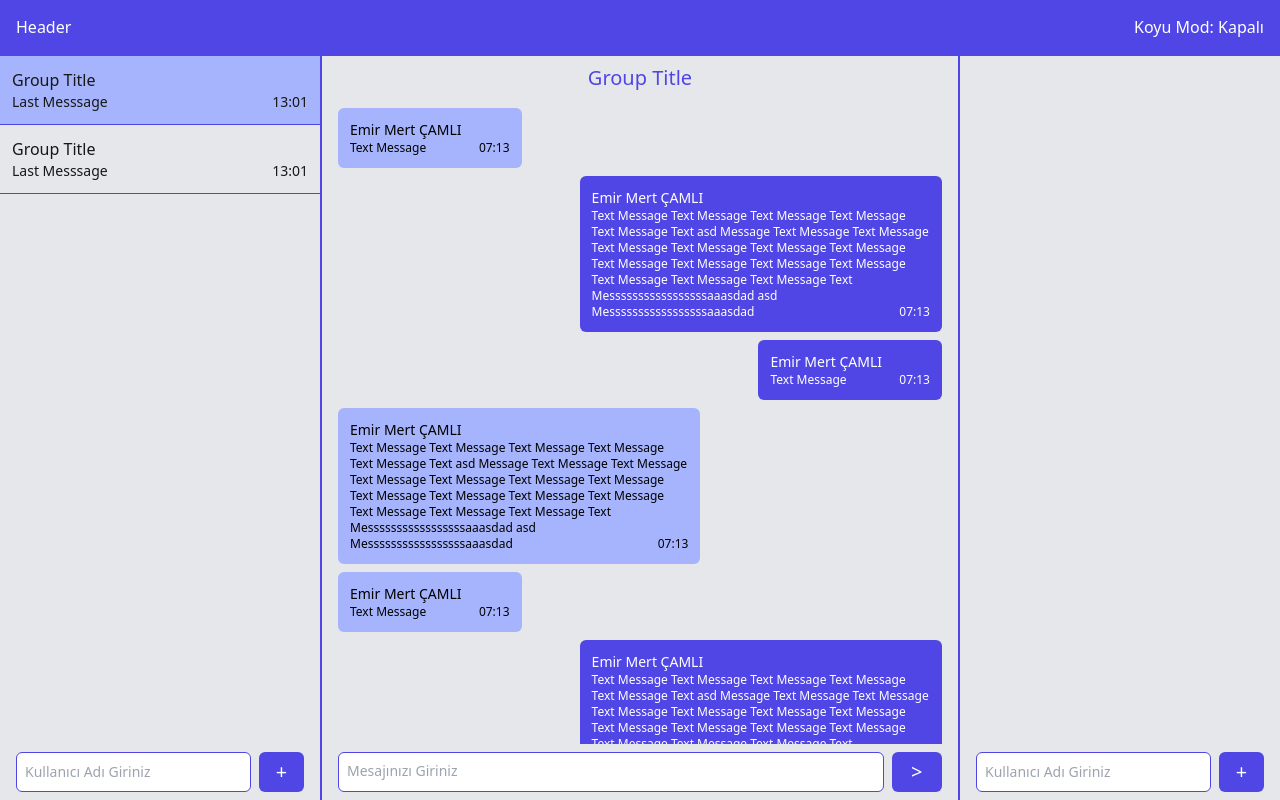
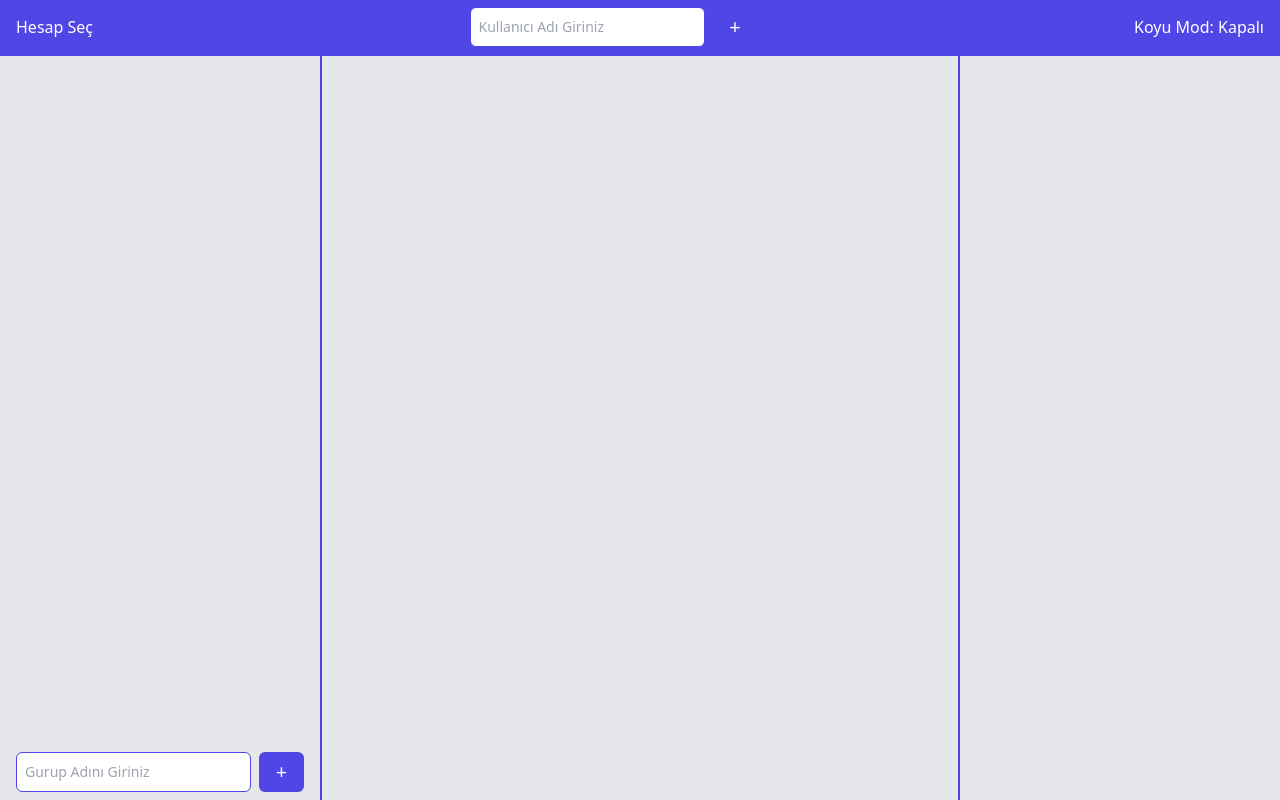
Before and after one commit to EmirMC/React-Chat-App, a React (Create React App) app: page / in a window 1280 px wide. Built offline with nearby package versions, Linux system fonts and the light colour scheme.

Commit message:
All Commits

```diff
--- a/src/App.js
+++ b/src/App.js
@@ -1,8 +1,40 @@
+import { useState, useEffect } from "react";
 import { Header, Leftbar, Rightbar, Chat } from "./components/Components.js";
+import { mainContext } from "./context/Store.js";
 
 export default function App() {
+  const [user, setUser] = useState({});
+  const [selectedGroupId, setSelectedGroupId] = useState(null);
+  const [message, setMessage] = useState([]);
+  const [groups, setGroups] = useState(() => localStorage.getItem("groups") !== null ? JSON.parse(localStorage.getItem('groups')) : []);
+  const [users, setUsers] = useState(() => localStorage.getItem("users") !== null ? JSON.parse(localStorage.getItem('users')) : {});
+
+  useEffect(() => {
+
+    return () => {
+      setSelectedGroupId(null);
+      setMessage([]);
+      setGroups(() => localStorage.getItem("groups") !== null ? JSON.parse(localStorage.getItem('groups')) : []);
+      setUser(() => localStorage.getItem("users") !== null ? JSON.parse(localStorage.getItem('users')) : {});
+    }
+  }, []);
+
+  const data = {
+    user,
+    setUser,
+    selectedGroupId,
+    setSelectedGroupId,
+    groups,
+    setGroups,
+    users,
+    setUsers,
+    message,
+    setMessage
+  }
+
   return (
-    <div className="w-full h-screen flex bg-gray-200 dark:bg-gray-700 flex-col">
+    <mainContext.Provider value={data}>
+      <div className="w-full h-screen flex bg-gray-200 dark:bg-neutral-900 flex-col">
         <Header />
         <div className="grid grid-cols-12 flex-1">
           <Leftbar />
@@ -10,5 +42,6 @@ export default function App() {
           <Rightbar />
         </div>
       </div>
+    </mainContext.Provider>
   )
 }
--- a/src/components/Add.js
+++ b/src/components/Add.js
@@ -1,16 +1,72 @@
 import { useState } from "react";
+import { mainContext, useContext } from "../context/Store";
 
 export default function Add({ type, addStatus }) {
-    const [message, setMessage] = useState("");
+    const [data, setData] = useState("");
+    const { user, setSelectedGroupId, groups, setGroups, selectedGroupId, setMessage, setUsers, users, setUser } = useContext(mainContext);
 
-    const text = type === 'add_group_user' ? "Kullanıcı Adı Giriniz" : type === 'add_group' ? "Gurup Adını Giriniz" : type === 'add_message' ? "Mesajınızı Giriniz" : "";
+    function ToSeoUrl(url) {
+        return url.toString()               // Convert to string
+            .normalize('NFD')               // Change diacritics
+            .replace(/[\u0300-\u036f]/g, '') // Remove illegal characters
+            .replace(/\s+/g, '')            // Change whitespace to dashes
+            .toLowerCase()                  // Change to lowercase
+            .replace(/&/g, '')          // Replace ampersand
+            .replace(/[^a-z0-9\-]/g, '')     // Remove anything that is not a letter, number or dash
+            .replace(/-+/g, '')             // Remove duplicate dashes
+            .replace(/^-*/, '')              // Remove starting dashes
+            .replace(/-*$/, '');             // Remove trailing dashes
+    }
+
+    const addFunction = async (data) => {
+        if (type === 'add_group') {
+            setGroups((groups) => {
+                let arr = groups;
+                console.log(arr);
+                arr.push({ 'groupName': data, 'groupUsers': [user.userId], messages: [] });
+                localStorage.setItem("groups", JSON.stringify(arr));
+                setSelectedGroupId(arr.length - 1);
+                return arr;
+            });
+        } else if (type === 'add_message') {
+            setMessage(m => {
+                var time = new Date();
+                time = parseInt(time / 1000);
+                let arr = groups;
+                let nowGroup = groups[selectedGroupId];
+                let tempArr = m;
+                tempArr.push({ userId: user.userId, message: data, createDate: time });
+
+                if (selectedGroupId !== 0) {
+                    nowGroup.messages = tempArr;
+                    arr.splice(selectedGroupId);
+                    arr.unshift(nowGroup);
+                    setSelectedGroupId(0);
+                } else {
+                    arr[0].messages = tempArr;
+                }
+
+                localStorage.setItem("groups", JSON.stringify(arr));
+                setGroups(arr);
+                return tempArr;
+            });
+        } else if (type === 'add_user') {
+            setUser({ userName: data, userId: ToSeoUrl(data) });
+            setUsers({ [ToSeoUrl(data)]: { userName: data }, ...users});
+            localStorage.setItem("users", JSON.stringify({ [ToSeoUrl(data)]: { userName: data }, ...users}));
+        }
+
+        setData("");
+    }
+
+    const text = type === 'add_user' ? "Kullanıcı Adı Giriniz" : type === 'add_group' ? "Gurup Adını Giriniz" : type === 'add_message' ? "Mesajınızı Giriniz" : "";
     return (
         <div className="w-full text-center text-xl text-indigo-600 absolute bottom-2 left-0 px-4 flex flex-row h-10">
             {addStatus ?
-                <input className="w-full rounded-md border border-indigo-600 dark:border-neutral-600 p-2 text-sm resize-none dark:bg-neutral-800 dark:text-neutral-400 dark:placeholder-neutral-600 focus:outline-0" placeholder={text} onChange={(e) => setMessage(e.target.value)} /> :
-                <textarea className="w-full rounded-md border border-indigo-600 dark:border-neutral-600 p-2 text-sm resize-none dark:bg-neutral-800 dark:text-neutral-400 dark:placeholder-neutral-600 focus:outline-0" onChange={(e) => setMessage(e.target.value)} placeholder={text}>{message}</textarea>
+                <input className="w-full rounded-md border border-indigo-600 dark:border-neutral-600 p-2 text-sm resize-none dark:bg-neutral-800 dark:text-neutral-400 dark:placeholder-neutral-600 focus:outline-0" placeholder={text} value={data} onChange={(e) => setData(e.target.value)} /> :
+                <textarea className="w-full rounded-md border border-indigo-600 dark:border-neutral-600 p-2 text-sm resize-none dark:bg-neutral-800 dark:text-neutral-400 dark:placeholder-neutral-600 focus:outline-0" onChange={(e) => setData(e.target.value)} placeholder={text} value={data}></textarea>
             }
-            <button className="w-14 bg-indigo-600 dark:bg-neutral-600 text-white rounded-md flex items-center text-center justify-center ml-2 leading-loose" onClick={() => alert(message)}>{addStatus ? "+" : ">"}</button>
+            <button className="w-14 bg-indigo-600 dark:bg-neutral-600 text-white rounded-md flex items-center text-center justify-center ml-2 leading-loose" onClick={() => addFunction(data)}>{addStatus ? "+" : ">"}</button>
         </div>
     )
 }
--- a/src/components/Chat.js
+++ b/src/components/Chat.js
@@ -1,63 +1,43 @@
-import Add from "./Add"
+import Add from "./Add";
+import { mainContext, useContext } from "../context/Store";
+import { useEffect } from "react";
 
 export default function Chat() {
+    const { user, selectedGroupId, groups, users, message, setMessage } = useContext(mainContext);
+    useEffect(() => {
+        setMessage(groups.length > 0 && selectedGroupId !== null && typeof groups[selectedGroupId] !== undefined ? groups[selectedGroupId].messages : []);
+
+        /* return () => {
+            setMessage(groups.length > 0 && selectedGroupId !== null && typeof groups[selectedGroupId] !== undefined ? groups[selectedGroupId].messages : []);
+        } */
+    }, [selectedGroupId, groups]);
+
+    useEffect(() => {
+        console.log("reffresh");
+    }, [message]);
+
+    if (selectedGroupId === null || Object.keys(users).length === 0 || groups.length === 0) {
+        return (<div className="main"></div>);
+    }
+
     return (
         <div className="main">
             <div className="w-full text-center text-xl text-indigo-600 dark:text-neutral-200 absolute top-2 left-0">
-                <span>Group Title</span>
+                <span>{groups[selectedGroupId].groupName}({message.length})</span>
             </div>
             <div className="overflow-y-auto flex flex-col w-full pr-2">
-                <div className="message message-passive">
-                    <span className="pr-12 text-sm">Emir Mert ÇAMLI</span>
-                    <p>
-                        Text Message
-                        <span className="float-right max-w-min">07:13</span>
-                    </p>
-                </div>
-                <div className="message message-active">
-                    <span className="pr-12 text-sm">Emir Mert ÇAMLI</span>
-                    <p>
-                        Text Message Text Message Text Message Text Message Text Message Text asd Message
-                        Text Message Text Message Text Message Text Message Text Message Text Message
-                        Text Message Text Message Text Message Text Message Text Message Text Message
-                        Text Message Text Messsssssssssssssssaaasdad asd Messsssssssssssssssaaasdad
-                        <span className="float-right max-w-min">07:13</span>
-                    </p>
-                </div>
-                <div className="message message-active">
-                    <span className="pr-12 text-sm">Emir Mert ÇAMLI</span>
-                    <p>
-                        Text Message
-                        <span className="float-right max-w-min">07:13</span>
-                    </p>
-                </div>
-                <div className="message message-passive">
-                    <span className="pr-12 text-sm">Emir Mert ÇAMLI</span>
-                    <p>
-                        Text Message Text Message Text Message Text Message Text Message Text asd Message
-                        Text Message Text Message Text Message Text Message Text Message Text Message
-                        Text Message Text Message Text Message Text Message Text Message Text Message
-                        Text Message Text Messsssssssssssssssaaasdad asd Messsssssssssssssssaaasdad
-                        <span className="float-right max-w-min">07:13</span>
-                    </p>
-                </div>
-                <div className="message message-passive">
-                    <span className="pr-12 text-sm">Emir Mert ÇAMLI</span>
-                    <p>
-                        Text Message
-                        <span className="float-right max-w-min">07:13</span>
-                    </p>
-                </div>
-                <div className="message message-active">
-                    <span className="pr-12 text-sm">Emir Mert ÇAMLI</span>
-                    <p>
-                        Text Message Text Message Text Message Text Message Text Message Text asd Message
-                        Text Message Text Message Text Message Text Message Text Message Text Message
-                        Text Message Text Message Text Message Text Message Text Message Text Message
-                        Text Message Text Messsssssssssssssssaaasdad asd Messsssssssssssssssaaasdad
-                        <span className="float-right max-w-min">07:13</span>
-                    </p>
-                </div>
+                {message.map((val, i) => {
+                    const time = new Date((val.createDate) * 1000);
+                    return (
+                        <div key={i} className={`message message-${val.userId === user.userId ? "active" : "passive"}`}>
+                            <span className="pr-12 text-sm">{Object.keys(users).indexOf(val.userId) !== -1 && typeof users[val.userId].userName !== 'undefined' ? users[val.userId].userName : 'unknown'}</span>
+                            <p>
+                                {val.message}
+                                <span className="float-right max-w-min">{time.getHours() + ":" + time.getMinutes()}</span>
+                            </p>
+                        </div>
+                    )
+                })}
             </div>
             <Add type="add_message" addStatus={false} />
         </div>
--- a/src/components/Header.js
+++ b/src/components/Header.js
@@ -1,8 +1,11 @@
 import { useState, useEffect } from "react";
+import { mainContext, useContext } from "../context/Store";
+import Add from "./Add";
 const html = window.document.documentElement;
 
 export default function Header() {
     const [darkMode, setDarkMode] = useState(() => localStorage.getItem("theme"));
+    const { user, setUser, users } = useContext(mainContext);
 
     const toggleDarkMode = () => {
         var newMode = darkMode === 'dark' ? 'light' : 'dark';
@@ -24,7 +27,20 @@ export default function Header() {
 
     return (
         <div className="w-full flex flex-row justify-between border-b-2 border-indigo-600 bg-indigo-600 dark:bg-neutral-800 dark:border-neutral-800 text-white px-4 h-14 items-center">
-            Header
+            <input type="checkbox" className="hidden peer" id="profile" />
+            <label className="cursor-pointer" for="profile">{typeof user.userName === 'string' ? user.userName : "Hesap Seç"}</label>
+            <div className="hidden peer-checked:flex bg-indigo-600 dark:bg-neutral-600 absolute top-14 left-0 z-10 flex flex-col border-r border-neutral-200">
+                {Object.keys(users).map(id => {
+                    return (
+                        <button key={id} className="py-4 px-8 text-white min-w-min text-center border-b border-neutral-200" onClick={() => setUser({ ...users[id], 'userId': id })}>
+                            {users[id].userName}
+                        </button>
+                    )
+                })}
+            </div>
+            <div className="relative w-80 h-14">
+                <Add type="add_user" addStatus={true} />
+            </div>
             <button onClick={() => toggleDarkMode()}>Koyu Mod: {darkMode === 'dark' ? 'Açık' : 'Kapalı'}</button>
         </div>
     )
--- a/src/components/Leftbar.js
+++ b/src/components/Leftbar.js
@@ -1,23 +1,33 @@
 import Add from "./Add";
+import { mainContext, useContext } from "../context/Store";
+import { useEffect } from "react";
 
 export default function Leftbar() {
+    const { selectedGroupId, setSelectedGroupId, groups, users, user } = useContext(mainContext);
+
+    useEffect(() => {
+
+    }, [groups, selectedGroupId]);
+
     return (
         <div className="sidebar">
-            <div className="group group-active">
-                <span>Group Title</span>
-                <div>
-                    <span>Last Messsage</span>
-                    <span>13:01</span>
-                </div>
-            </div>
-            <div className="group group-passive">
-                <span>Group Title</span>
-                <div>
-                    <span>Last Messsage</span>
-                    <span>13:01</span>
-                </div>
-            </div>
-            <Add type="add_group_user" addStatus={true} />
+            {groups?.map((val, i) => {
+                const time = val.messages.length > 0 ? new Date((val.messages[val['messages'].length - 1].createDate) * 1000) : false;
+                if (val.groupUsers.indexOf(user.userId) !== -1) {
+                    return (
+                        <div key={i} className={`groups groups-${i === selectedGroupId ? "active" : "passive"}`} onClick={() => setSelectedGroupId(i)}>
+                            <span>{val.groupName}</span>
+                            {(time && Object.keys(users).length > 0) &&
+                                <div>
+                                    <span>{users[val.messages[val['messages'].length - 1].userId].userName} : {val.messages[val['messages'].length - 1].message}</span>
+                                    <span>{time.getHours() + ":" + time.getMinutes()}</span>
+                                </div>
+                            }
+                        </div>
+                    )
+                }
+            })}
+            <Add type="add_group" addStatus={true} />
         </div>
     )
 }
--- a/src/components/Rightbar.js
+++ b/src/components/Rightbar.js
@@ -1,9 +1,61 @@
-import Add from "./Add";
+import { mainContext, useContext } from "../context/Store";
 
 export default function Rightbar() {
+    const { selectedGroupId, setSelectedGroupId, setGroups, groups, users } = useContext(mainContext);
+
+    const removeGroup = () => {
+        setGroups((groups) => {
+            let arr = groups;
+            arr = arr.filter((e, i) => {
+                console.log("i: " + i + " id: " + selectedGroupId);
+                return i !== selectedGroupId
+            });
+            console.log(arr);
+            localStorage.setItem('groups', JSON.stringify(arr));
+            setSelectedGroupId(null);
+            return arr;
+        })
+    }
+
+    if (groups.length === 0 || selectedGroupId === null) {
+        return (<div className="sidebar"></div>);
+    }
+
+    const ejectGroups = () => {
+
+    }
+
+    const addGroups = () => {
+
+    }
+
     return (
-        <div className="sidebar">
-            <Add type="add_group_user" addStatus={true} />
+        <div className="sidebar p-4">
+            <div className="w-full dark:text-neutral-200 text-neutral-900 gap-3 flex flex-col">
+                <label className="">Gruptaki Kişiler</label>
+                {groups[selectedGroupId]['groupUsers'].map(id => {
+                    return (
+                        <div className="w-full border-2 dark:border-neutral-200 rounded-md py-2 px-4 flex flex-row justify-between items-center">
+                            <span>{users[id].userName}</span>
+                            <button className="py-1 px-2 font-black bg-red-600 rounded-md" onClick={() => ejectGroups()}>-</button>
+                        </div>
+                    )
+                })}
+            </div>
+            <div className="w-full dark:text-neutral-200 text-neutral-900 gap-3 flex flex-col mt-2.5">
+                <label className="">Gruptaki Kişiler</label>
+                {Object.keys(users).map(id => {
+                    if (groups[selectedGroupId]['groupUsers'].indexOf(id) === -1) {
+                        return (
+                            <div className="w-full border-2 dark:border-neutral-200 rounded-md py-2 px-4 flex flex-row justify-between items-center">
+                                <span>{users[id].userName}</span>
+                                <button className="py-1 px-2 font-black bg-red-600 rounded-md" onClick={() => addGroups()}>+</button>
+                            </div>
+                        )
+                    }
+                })}
+            </div>
+            <button className="w-full p-4 bg-red-600 text-white text-center mt-auto" onClick={() => removeGroup()}>Grubu Sil</button>
         </div>
     )
 }
--- /dev/null
+++ b/src/context/Store.js
@@ -0,0 +1,5 @@
+import { createContext, useContext } from 'react';
+
+const mainContext = createContext();
+
+export {mainContext, useContext};
--- a/src/index.css
+++ b/src/index.css
@@ -9,29 +9,29 @@
     .message {
         @apply p-3 rounded-md max-w-[60%] h-min text-xs my-1;
     }
-    .message-active {
+    .message.message-active {
         @apply bg-indigo-600 ml-auto text-white dark:bg-neutral-600;
     }
-    .message-passive {
+    .message.message-passive {
         @apply bg-indigo-300 mr-auto dark:bg-neutral-400;
     }
     .sidebar {
         @apply col-span-3 hidden md:flex overflow-y-auto flex-col relative;
         height: calc(100vh - 56px);
     }
-    .group {
+    .groups {
         @apply flex flex-col p-3 border-indigo-600 dark:border-neutral-800 border-b-[1px] text-sm text-neutral-900 dark:text-white;
     }
-    .group-active {
+    .groups.groups-active {
         @apply bg-indigo-300 dark:bg-neutral-600;
     }
-    .group-passive {
+    .groups.groups-passive {
         @apply hover:bg-neutral-600 hover:text-white transition-all duration-200 cursor-pointer;
     }
-    .group>span {
+    .groups>span {
         @apply text-base
     }
-    .group>div {
+    .groups>div {
         @apply flex flex-row justify-between
     }
     /* Hide scrollbar for Chrome, Safari and Opera */
```
Lines whose indentation alone changed are shown as unchanged.
